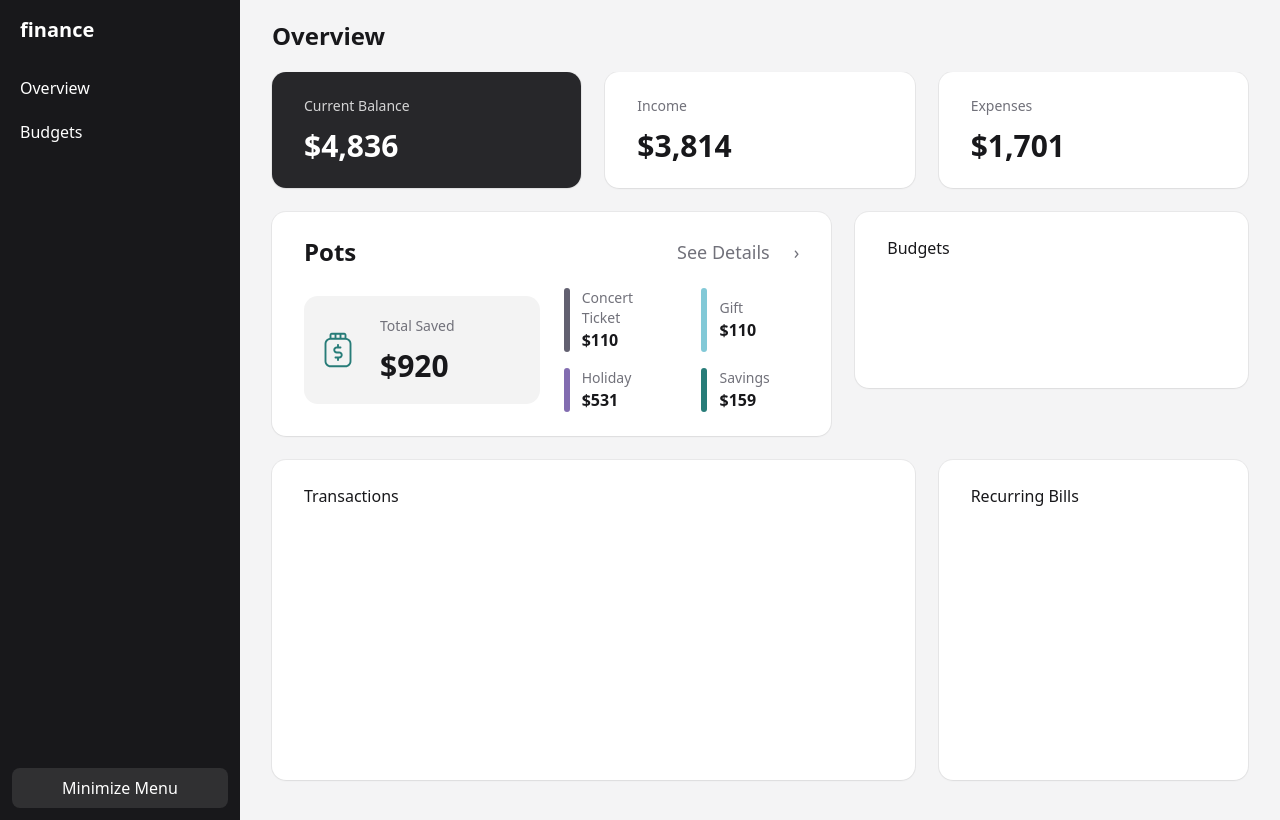
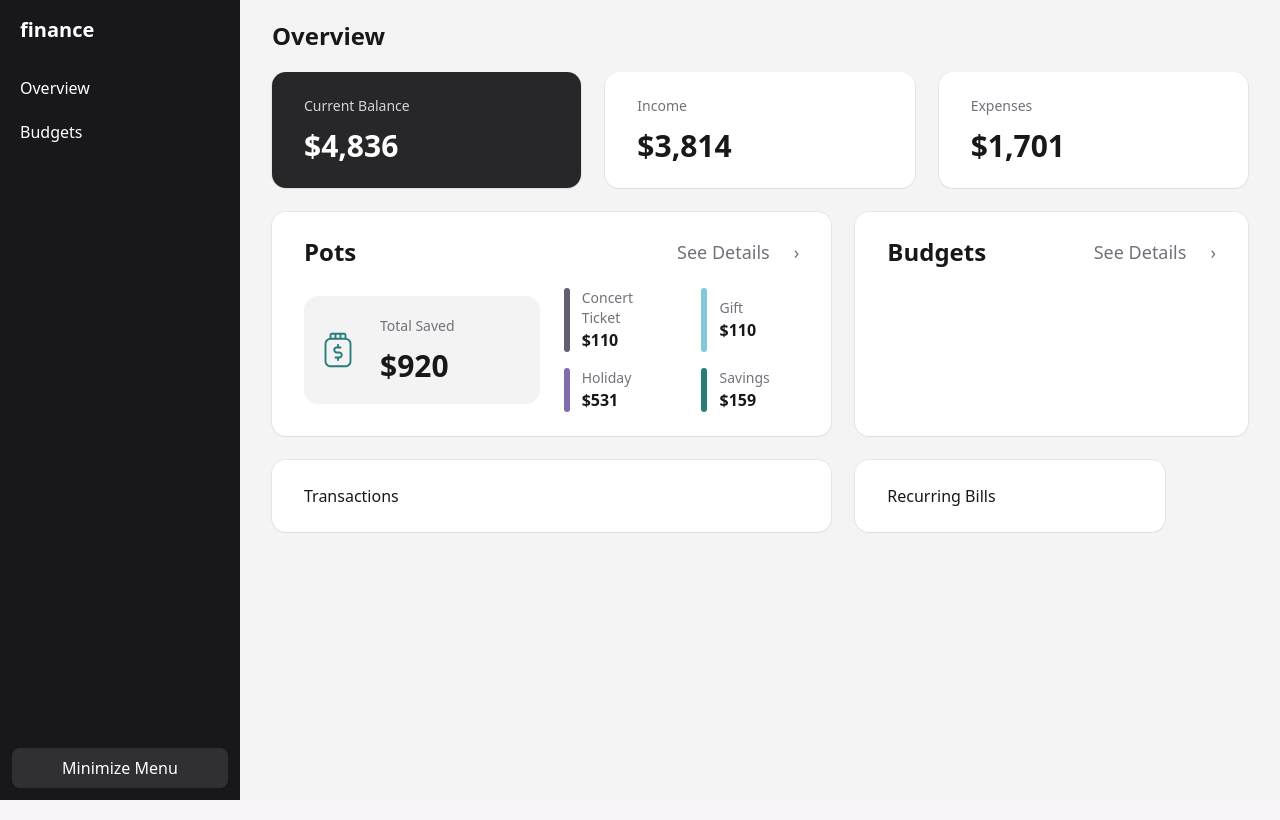
Before and after one commit to RmpNathan/finance-app, a Vue app: page /overview in a window 1280 px wide. Built offline with nearby package versions, Linux system fonts and the light colour scheme.

Commit message:
feat(ui/stats): add StatItem (label + value with colored bar) and use in pots/budgets

```diff
--- a/src/components/overview/PotsPreview.vue
+++ b/src/components/overview/PotsPreview.vue
@@ -13,16 +13,12 @@
     </div>
 
     <div class="col-span-12 md:col-span-6 grid grid-cols-2 gap-x-10 gap-y-4">
-      <div v-for="p in topPots" :key="p.name" class="flex items-start items-center gap-3">
-        <span
-        class="shrink-0 w-1.5 self-stretch rounded-full"
-        :style="{ backgroundColor: p.theme }"
-        aria-hidden="true"
+      <div v-for="p in topPots" :key="p.name" class="flex items-center gap-3">
+        <StatItem
+          :title="p.name"
+          :color="p.theme"
+          :amount="p.total"
         />
-        <div class="flex-1">
-          <div class="text-sm text-zinc-500">{{ p.name }}</div>
-          <div class="font-semibold">{{ money(p.total) }}</div>
-        </div>
       </div>
     </div>
   </div>
@@ -33,6 +29,7 @@ import {computed} from 'vue'
 import {usePotsStore} from '@/stores/pots'
 import {money} from "@/utils/money";
 import iconPot from '../../../public/assets/images/icon-pot.svg'
+import StatItem from "@/components/ui/data/StatItem.vue";
 
 const pots = usePotsStore()
 
--- /dev/null
+++ b/src/components/ui/data/StatItem.vue
@@ -0,0 +1,22 @@
+<template>
+  <span
+      class="shrink-0 w-1.5 self-stretch rounded-full"
+      :style="{ backgroundColor: color }"
+      aria-hidden="true"
+  />
+  <div class="flex-1">
+    <div class="text-sm text-zinc-500">{{ title }}</div>
+    <div class="font-semibold">{{ money(amount) }}</div>
+  </div>
+</template>
+
+<script setup lang="ts">
+import {money} from "@/utils/money";
+
+defineProps({
+  title: {type: String},
+  color: {type: String},
+  amount: {type: Number},
+})
+
+</script>
--- a/src/pages/OverviewPage.vue
+++ b/src/pages/OverviewPage.vue
@@ -11,10 +11,14 @@
       >
         <PotsPreview />
       </SectionCard>
-      <BaseCard class="col-span-12 lg:col-span-5 h-44">Budgets</BaseCard>
-
-      <BaseCard class="col-span-12 xl:col-span-8 h-80">Transactions</BaseCard>
-      <BaseCard class="col-span-12 xl:col-span-4 h-80">Recurring Bills</BaseCard>
+      <SectionCard
+          title="Budgets"
+          linkText="See Details"
+          class="col-span-12 lg:col-span-5"
+      >
+      </SectionCard>
+      <BaseCard class="col-span-12 xl:col-span-7">Transactions</BaseCard>
+      <BaseCard class="col-span-12 xl:col-span-4">Recurring Bills</BaseCard>
     </div>
   </div>
 </template>
```
